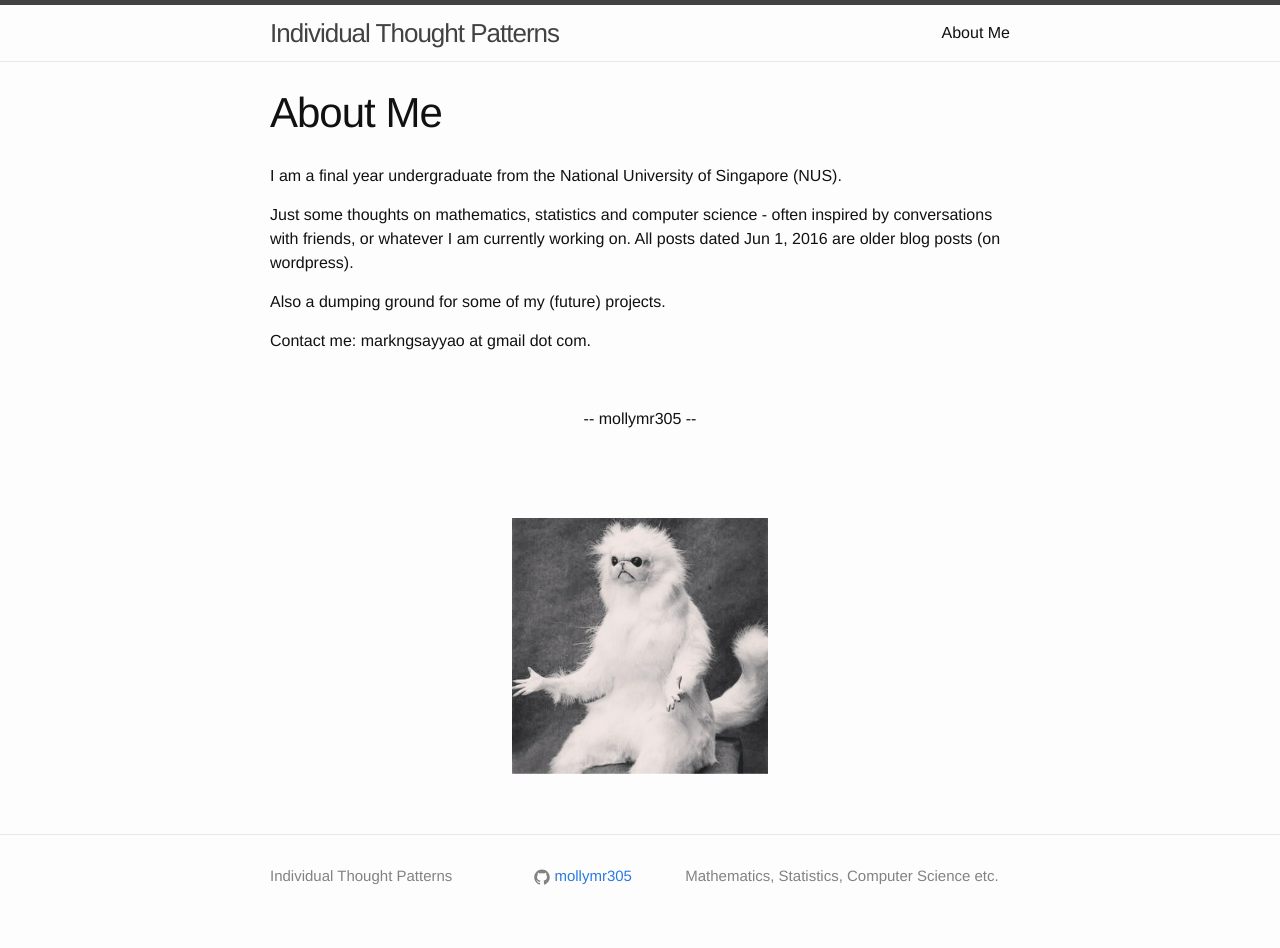
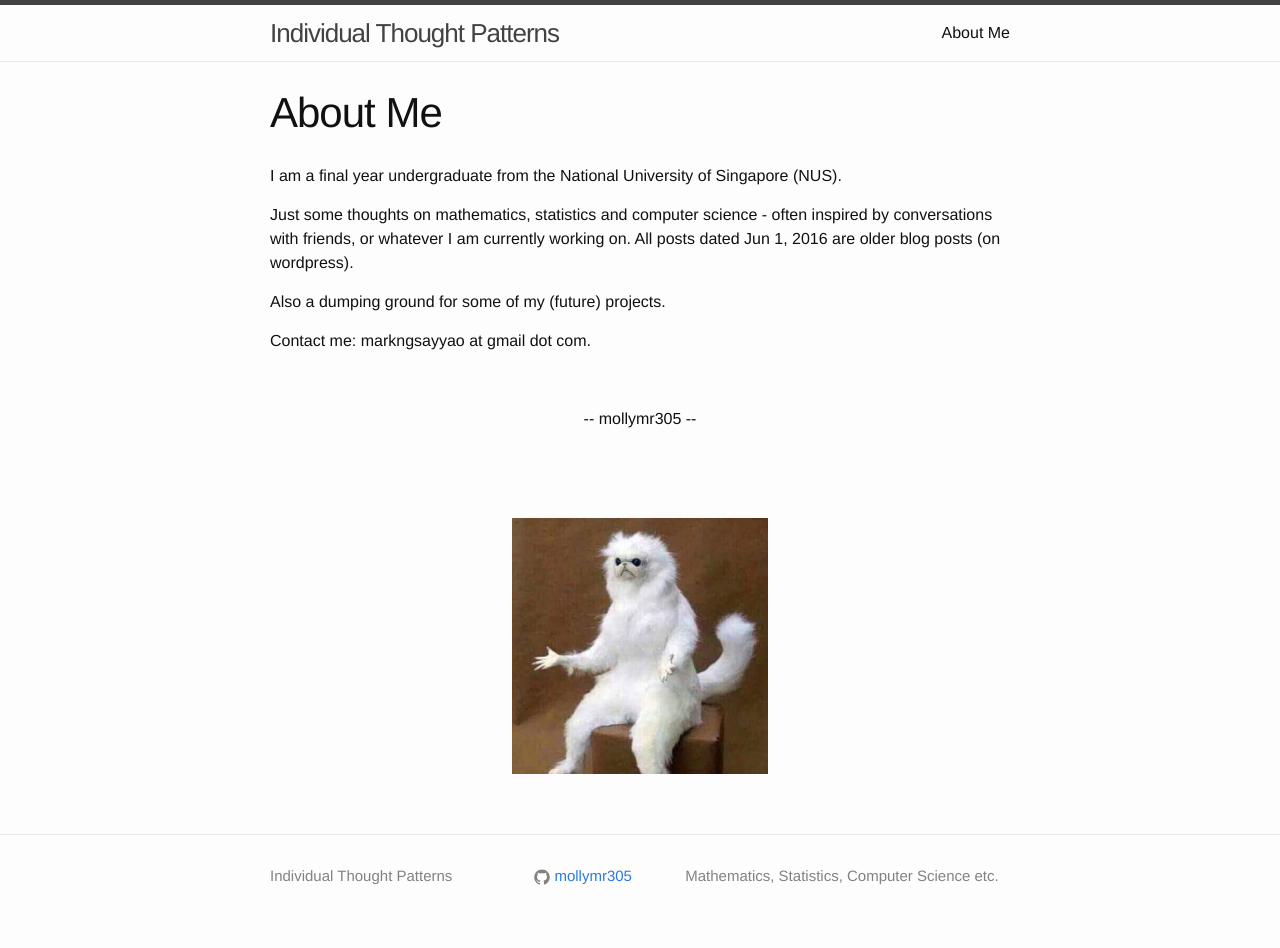
Before and after one commit to Wentong-DST/Wentong-DST.github.io, a Jekyll site: the page built from about.md, in a window 1280 px wide. Built offline with Jekyll 4.4.1, drawn with Linux system fonts in a browser that asks for light colours.

Commit message:
changed cat guardian photo...

```diff
--- a/about.md
+++ b/about.md
@@ -21,5 +21,5 @@
 <br><br><br>
 
 <center>
-    <img src="/pictures/cat_guardian.png" height="256" width="256">
+    <img src="/pictures/cat_guardian.jpg" height="256" width="256">
 </center>
```
Also changed, not shown: pictures/cat_guardian.png (deleted).
